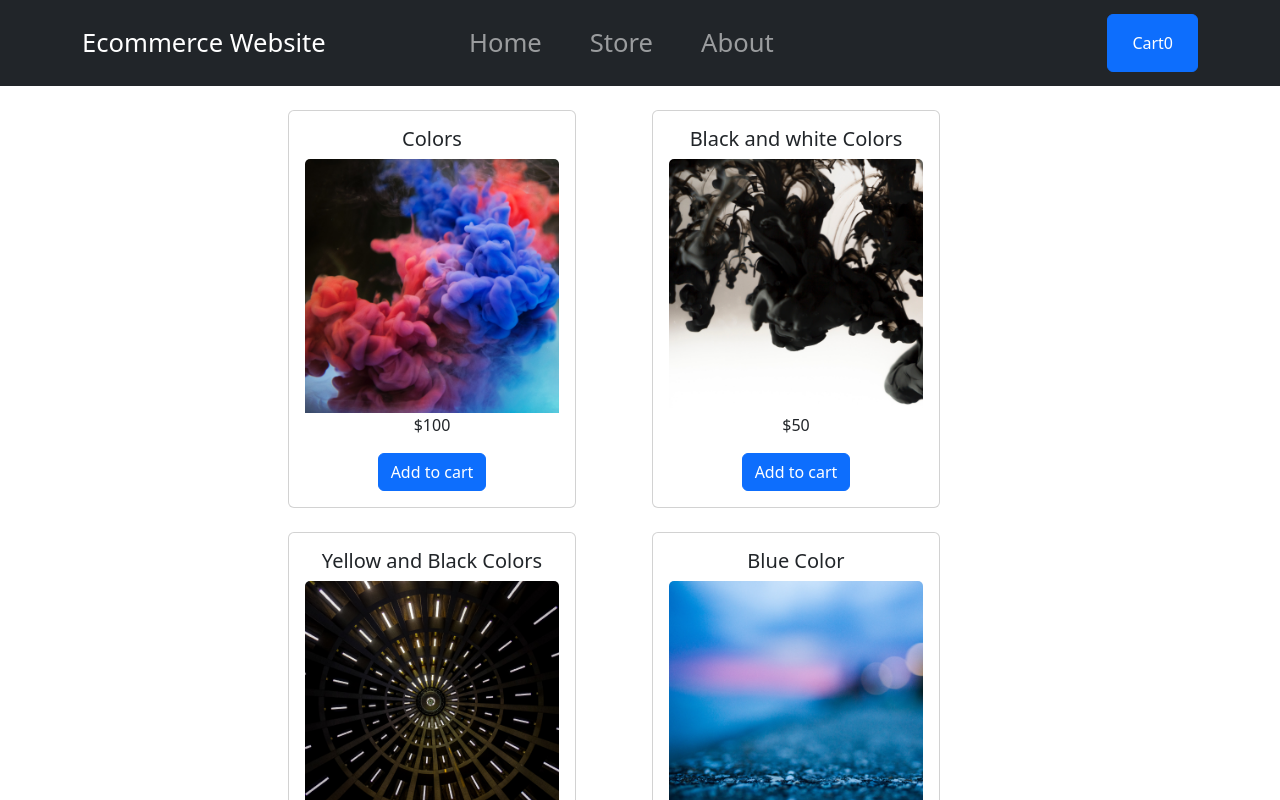
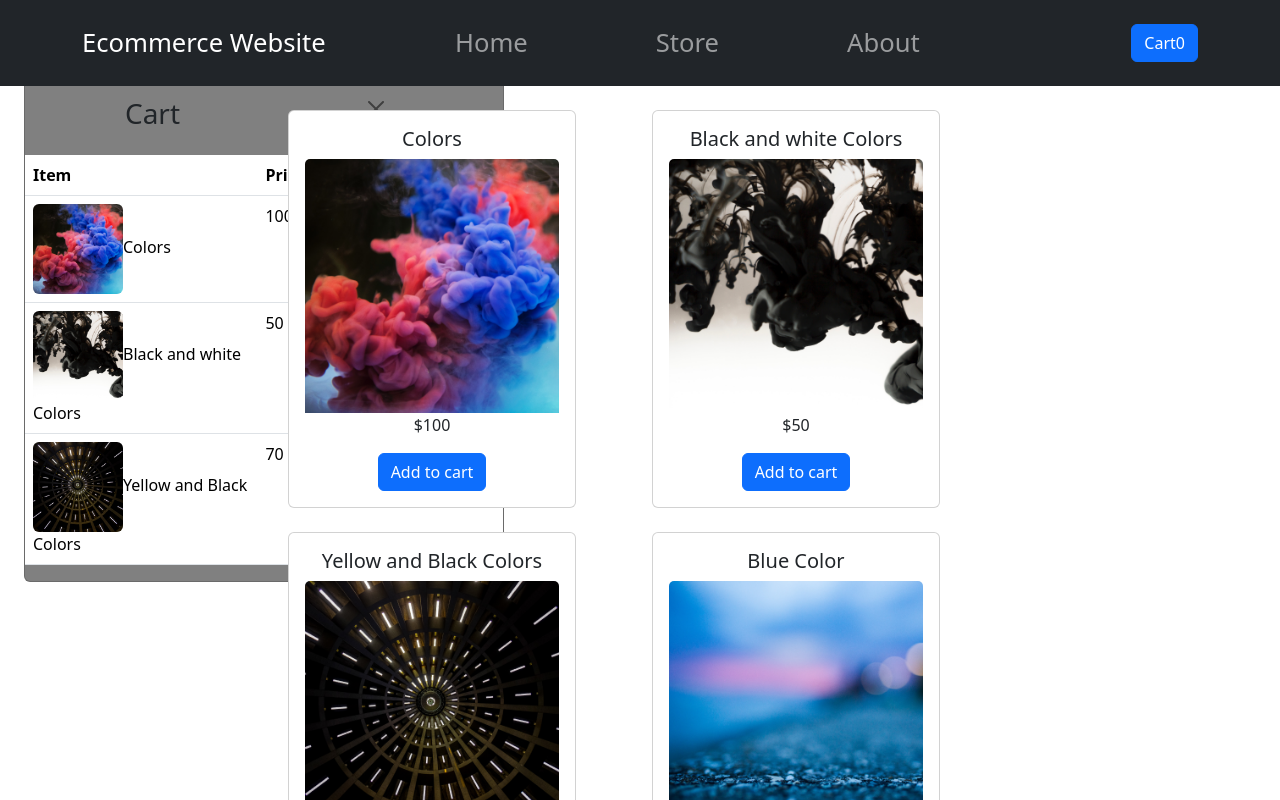
Before and after one commit to Dolly62/Ecommerce-Website, a React (Create React App) app: page / in a window 1280 px wide. Both pictures are taken after a click on the button "Cart0". Shown: the top 800 px of the page. Built offline with nearby package versions, Linux system fonts and the light colour scheme.

Commit message:
Close and Open

```diff
--- a/src/App.js
+++ b/src/App.js
@@ -1,12 +1,24 @@
-import React, { Fragment } from "react";
+import React, { Fragment, useState } from "react";
 
 import CardItems from "./components/Card/CardItems";
 import Header from "./components/Navbar/Header";
+import CartItem from "./components/Cart/CartItem";
 
 function App() {
+  const [cartItemShown, setCartItemShown] = useState(false);
+
+  const showCartItemHandler = () => {
+    setCartItemShown(true);
+  };
+
+  const hideCartItemHandler = () => {
+    setCartItemShown(false);
+  };
+
   return (
     <Fragment>
-      <Header />
+      {cartItemShown && <CartItem onHideCart={hideCartItemHandler} />}
+      <Header onShowCart={showCartItemHandler} />
       <CardItems />
     </Fragment>
   );
--- /dev/null
+++ b/src/components/Cart/CartItem.js
@@ -0,0 +1,82 @@
+import React from "react";
+import {
+  Container,
+  Table,
+  Col,
+  Row,
+  Card,
+  Button,
+  CloseButton,
+} from "react-bootstrap";
+import albumone from "../img/albumone.png";
+import albumtwo from "../img/albumtwo.png";
+import albumthree from "../img/albumthree.png";
+
+const CartItem = (props) => {
+  const cartElements = [
+    {
+      title: "Colors",
+      price: 100,
+      imageUrl: albumone,
+      quantity: 2,
+    },
+    {
+      title: "Black and white Colors",
+      price: 50,
+      imageUrl: albumtwo,
+      quantity: 3,
+    },
+    {
+      title: "Yellow and Black Colors",
+      price: 70,
+      imageUrl: albumthree,
+      quantity: 1,
+    },
+  ];
+  return (
+    <Container style={{ position:"fixed", top:"10%", right:"10%" }}>
+      <Card style={{ width: '30rem', background: "grey"}}>
+        <Row className="text-center m-3">
+          <Col>
+            <h3>Cart</h3>
+          </Col>
+          <Col>
+            <CloseButton onClick={props.onHideCart}/>
+          </Col>
+        </Row>
+        <Table>
+          <thead>
+            <tr>
+              <th>Item</th>
+              <th>Price</th>
+              <th>Quantity</th>
+            </tr>
+          </thead>
+          <tbody>
+            {cartElements.map((item, index) => (
+              <tr key={index}>
+                <td>
+                  <img
+                    src={item.imageUrl}
+                    alt={item.title}
+                    width="90"
+                    height="90"
+                    className="rounded"
+                  />
+                  {item.title}
+                </td>
+                <td>{item.price}</td>
+                <td>{item.quantity}</td>
+                <td>
+                  <Button>Remove</Button>
+                </td>
+              </tr>
+            ))}
+          </tbody>
+        </Table>
+      </Card>
+    </Container>
+  );
+};
+
+export default CartItem;
--- /dev/null
+++ b/src/components/Navbar/CartButton.js
@@ -0,0 +1,13 @@
+import React from "react";
+import { Button } from "react-bootstrap";
+
+const CartButton = (props) => {
+  return (
+    <Button onClick={props.onClick}>
+      <span>Cart</span>
+      <span>0</span>
+    </Button>
+  );
+};
+
+export default CartButton;
--- a/src/components/Navbar/Header.js
+++ b/src/components/Navbar/Header.js
@@ -1,7 +1,8 @@
 import React, { Fragment } from "react";
-import { Container, Navbar, Nav, Button } from "react-bootstrap";
+import { Container, Navbar, Nav } from "react-bootstrap";
+import CartButton from "./CartButton";
 
-const Header = () => {
+const Header = (props) => {
   return (
     <Fragment>
       <Navbar bg="dark" expand="sm" variant="dark">
@@ -15,19 +16,19 @@ const Header = () => {
             className="justify-content-center"
           >
             <Nav>
-              <Nav.Item className="p-2 mx-2" style={{ fontSize: "1.6rem" }}>
+              <Nav.Item className="p-2 mx-5" style={{ fontSize: "1.6rem" }}>
                 <Nav.Link href="#home">Home</Nav.Link>
               </Nav.Item>
-              <Nav.Item className="p-2 mx-2" style={{ fontSize: "1.6rem" }}>
+              <Nav.Item className="p-2 mx-5" style={{ fontSize: "1.6rem" }}>
                 <Nav.Link href="#store">Store</Nav.Link>
               </Nav.Item>
-              <Nav.Item className="p-2 mx-2" style={{ fontSize: "1.6rem" }}>
+              <Nav.Item className="p-2 mx-5" style={{ fontSize: "1.6rem" }}>
                 <Nav.Link href="#about">About</Nav.Link>
               </Nav.Item>
             </Nav>
           </Navbar.Collapse>
           <Navbar.Collapse className="justify-content-end">
-            <Button className="px-4 p-3">Cart0</Button>
+            <CartButton className="px-4 p-3" onClick={props.onShowCart} />
           </Navbar.Collapse>
         </Container>
       </Navbar>
```
